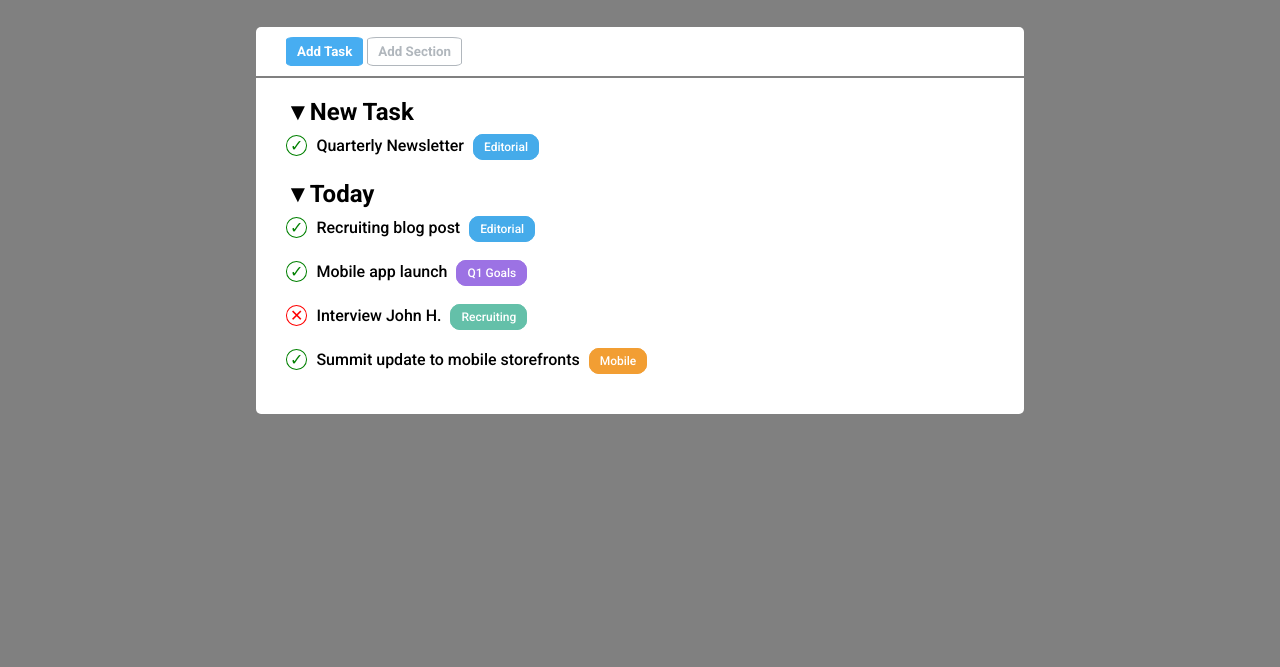
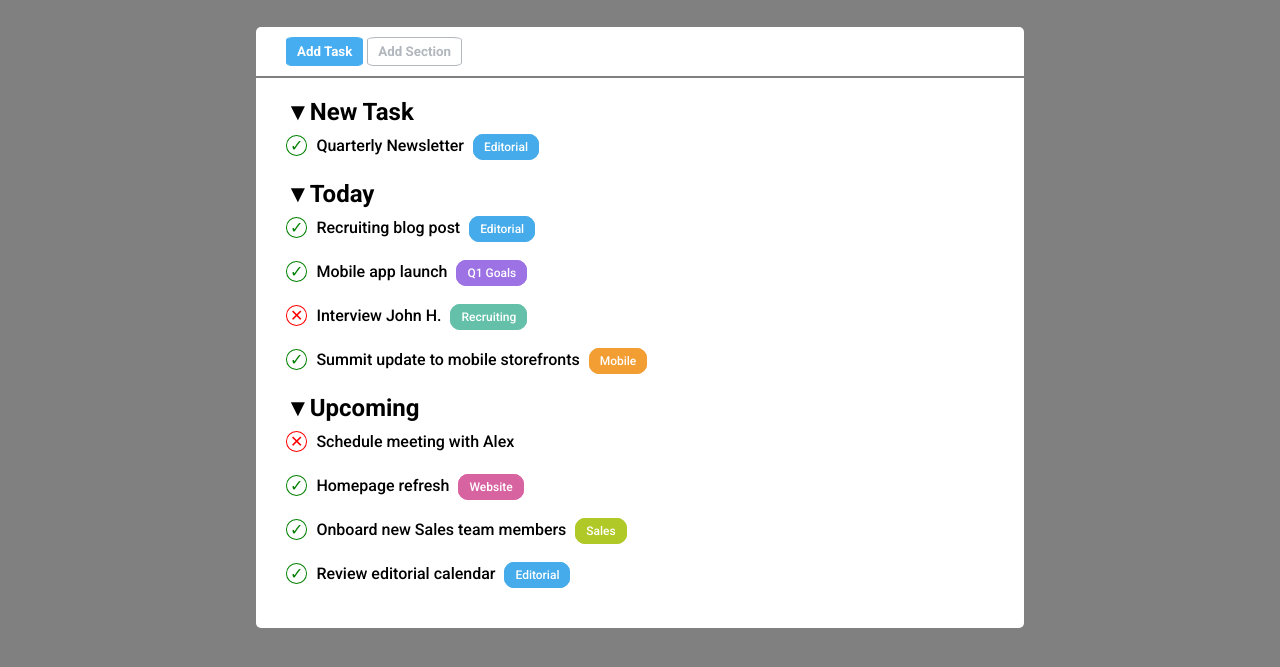
Before and after one commit to GianlucaBenassi/html-css-toboolist, a plain HTML site: page index.html in a window 1280 px wide. Shown: the part 83-750 px from the top of the page. Drawn offline with Linux system fonts and the light colour scheme.

Commit message:
Upcoming tasks

```diff
--- a/index.html
+++ b/index.html
@@ -79,6 +79,33 @@
             <!-- / today section -->
 
             <!-- inizio upcoming section -->
+            <section class="task-group">
+                <h2>&#9660;Upcoming</h2>
+
+                <div class="task">
+                    <span class="cross">&#10005;</span>
+                    Schedule meeting with Alex
+                </div>
+
+                <div class="task">
+                    <span class="check">&#10003;</span>
+                    Homepage refresh
+                    <span class="task-type website">Website</span>
+                </div>
+
+                <div class="task">
+                    <span class="check">&#10003;</span>
+                    Onboard new Sales team members
+                    <span class="task-type sales">Sales</span>
+                </div>
+
+                <div class="task">
+                    <span class="check">&#10003;</span>
+                    Review editorial calendar
+                    <span class="task-type editorial">Editorial</span>
+                </div>
+
+            </section>
             <!-- / upcoming section -->
 
         </main>
```
